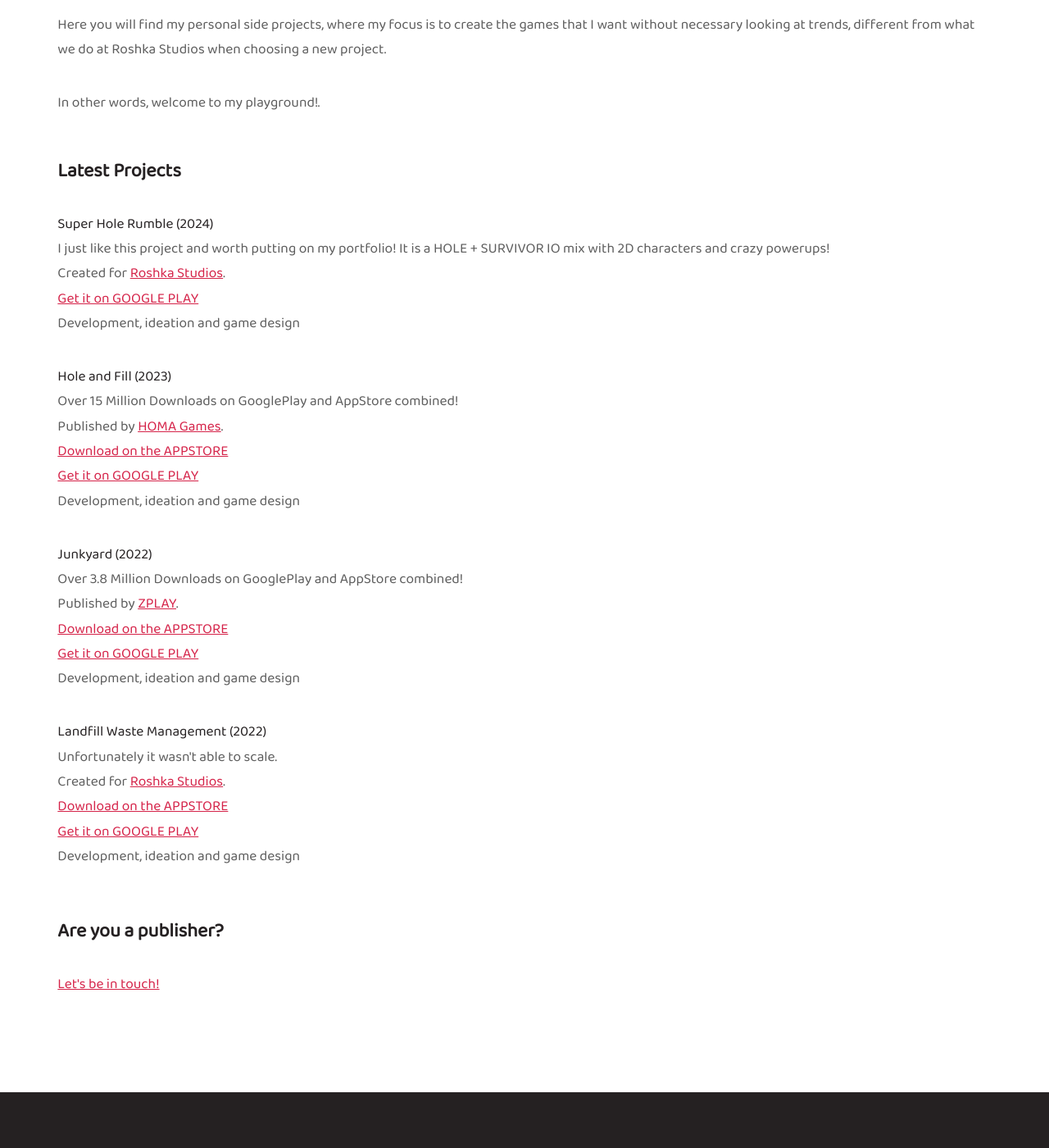
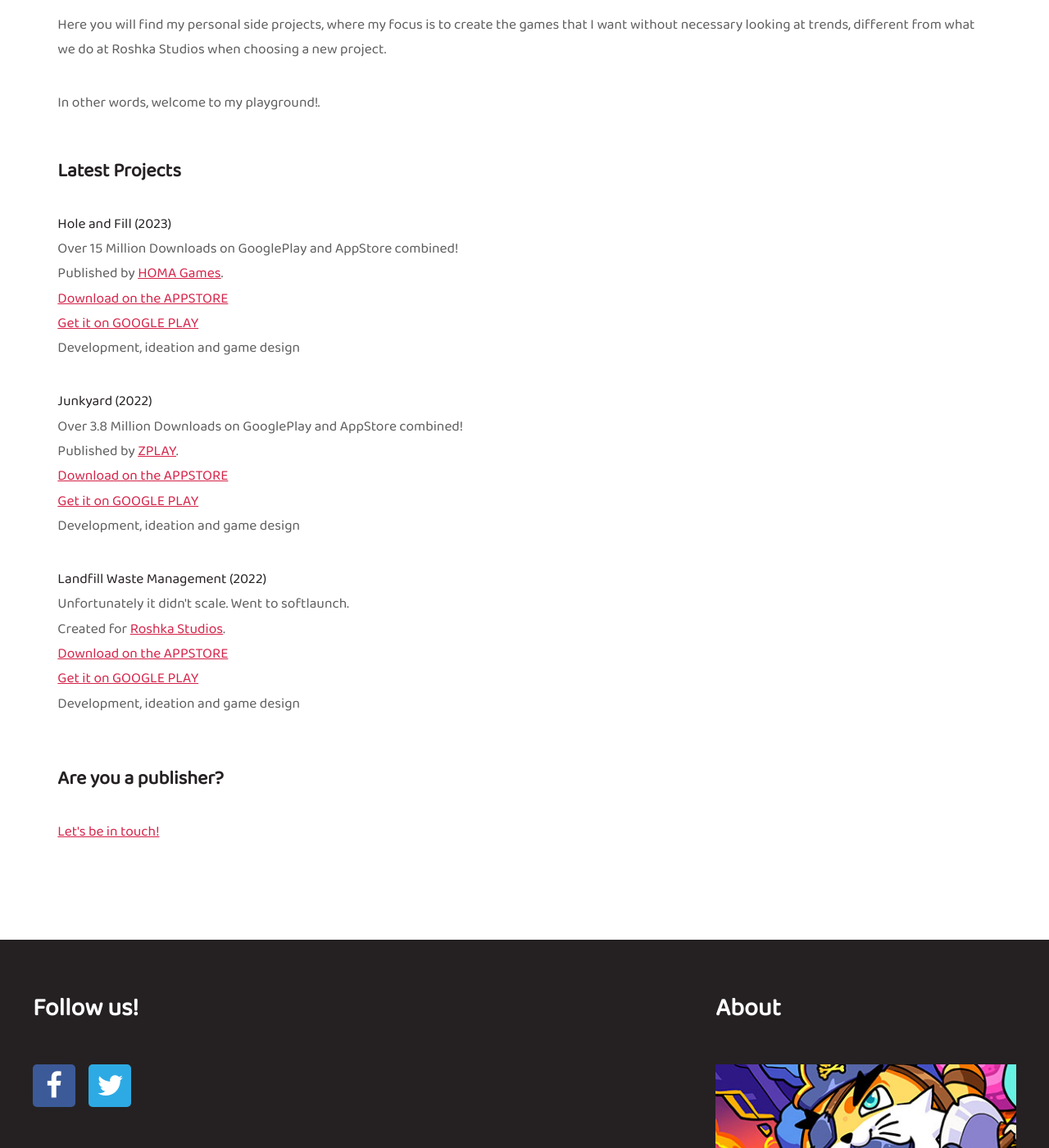
Before and after one commit to t8nminator/t8nminator.github.io, a Jekyll site: the page built from about.html, in a window 1280 px wide and 1400 px high, scrolled down 835 px. Shown: the whole window at 82% size. Built offline with Jekyll 4.4.1, drawn with Linux system fonts in a browser that asks for light colours.

Commit message:
update about

```diff
--- a/about.html
+++ b/about.html
@@ -30,13 +30,6 @@ layout: default
                         <h3>Latest Projects</h3>
                     </header>
                     <p>
-                        <b>Super Hole Rumble (2024)</b><br>
-                        I just like this project and worth putting on my portfolio! It is a HOLE + SURVIVOR IO mix with 2D characters and crazy powerups!<br>
-                        Created for <a href="https://roshkastudios.com">Roshka Studios</a>.<br>
-                        <a href="https://play.google.com/store/apps/details?id=play.roshka.superholerumble">Get it on GOOGLE PLAY</a><br>
-                        Development, ideation and game design
-                    </p>
-                    <p>
                         <b>Hole and Fill (2023)</b><br>
                         Over 15 Million Downloads on GooglePlay and AppStore combined!<br>
                         Published by <a href="https://homagames.com">HOMA Games</a>.<br>
@@ -54,7 +47,7 @@ layout: default
                     </p>
                     <p>
                         <b>Landfill Waste Management (2022)</b><br>
-                        Unfortunately it wasn't able to scale.<br>
+                        Unfortunately it didn't scale. Went to softlaunch.<br>
                         Created for <a href="https://roshkastudios.com">Roshka Studios</a>.<br>
                         <a href="https://apps.apple.com/us/app/landfill-simulator-3d/id1630450126">Download on the APPSTORE</a><br>
                         <a href="https://play.google.com/store/apps/details?id=play.roshka.garbageland">Get it on GOOGLE PLAY</a><br>
```
